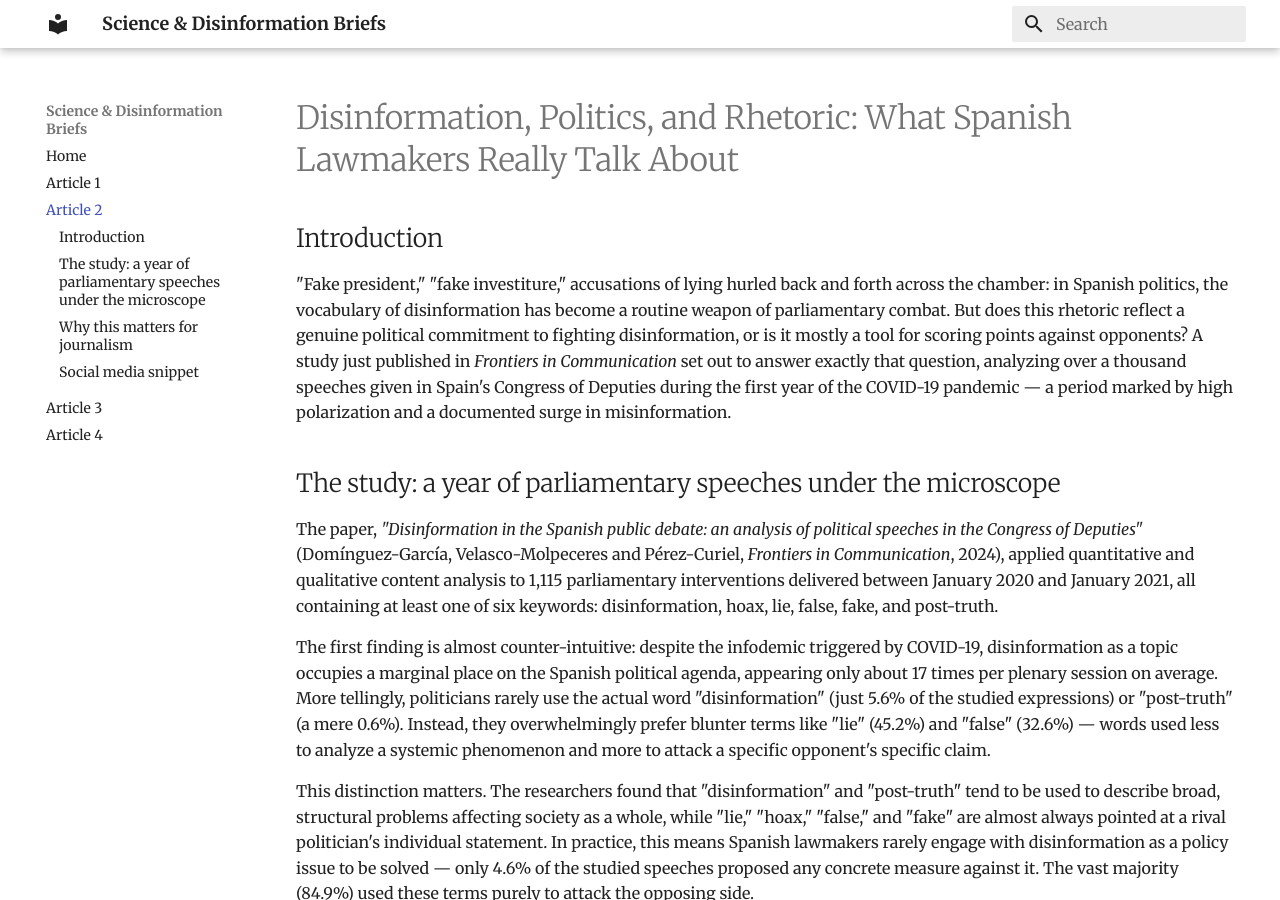
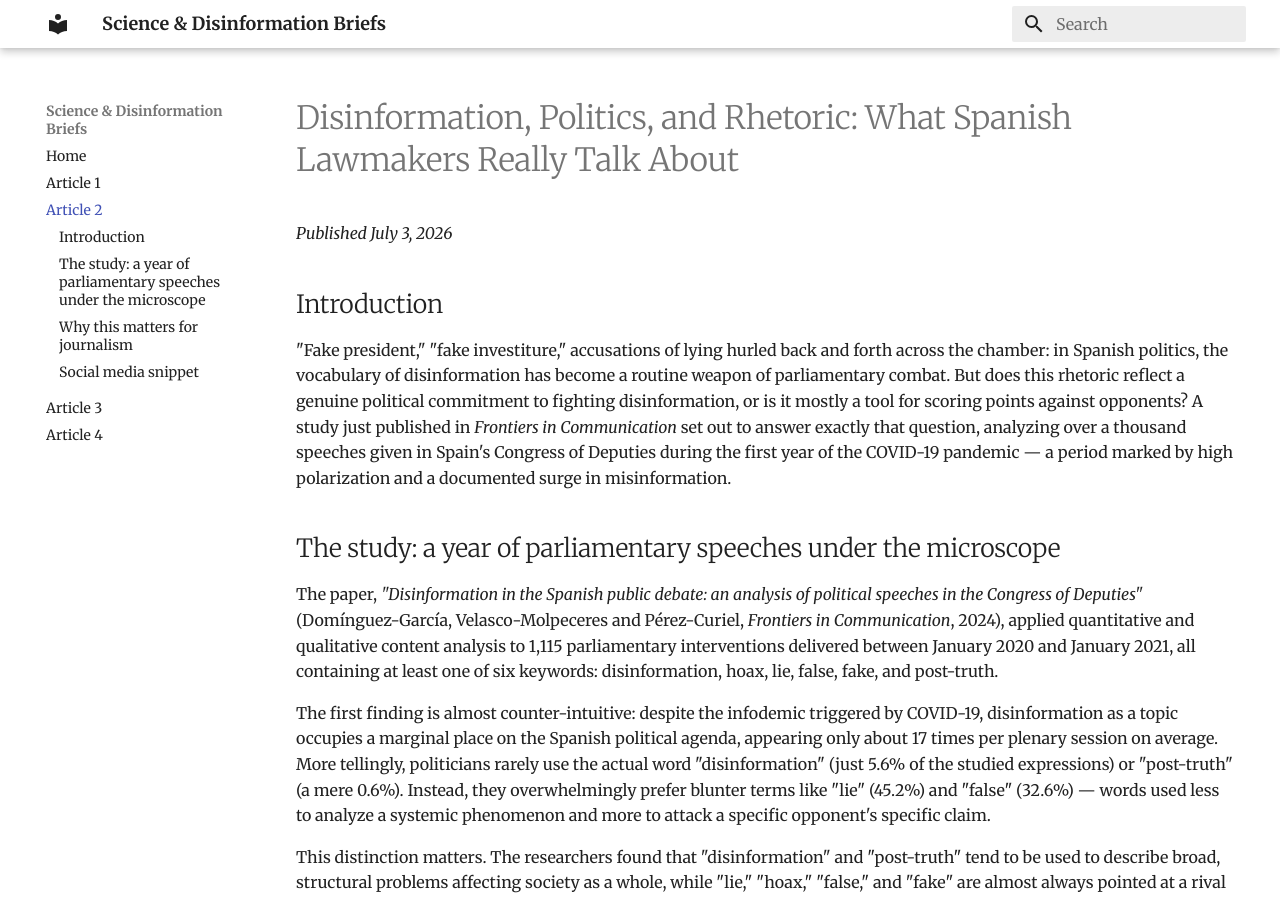
Before and after one commit to danieledelpozzo/editoria, an MkDocs documentation site: the page built from docs/article2.md, in a window 1280 px wide and 900 px high. Built offline with MkDocs 1.6.1 and Material for MkDocs 9.7.7, drawn with Linux system fonts in a browser that asks for light colours.

Commit message:
Update article2.md with publication date and intro
Added publication date and expanded introduction section.

```diff
--- a/docs/article2.md
+++ b/docs/article2.md
@@ -1,4 +1,6 @@
 # Disinformation, Politics, and Rhetoric: What Spanish Lawmakers Really Talk About
+
+*Published July 3, 2026*
 
 ## Introduction
 
```
